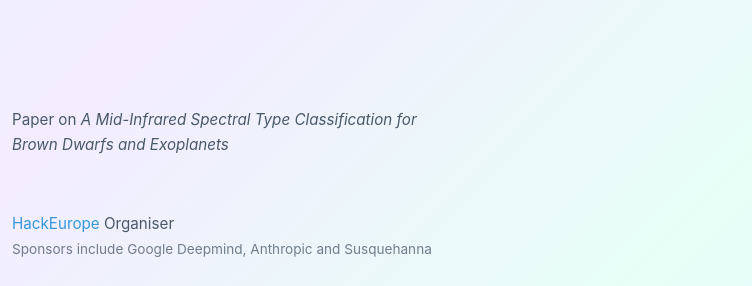
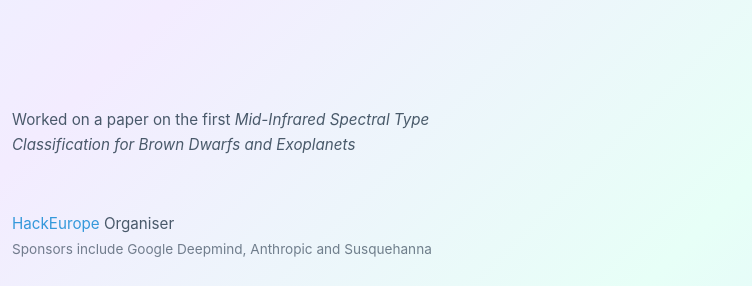
Before and after one commit to mariofabelo/personal-website, a website: page index.html in a window 1280 px wide. Shown: the part 812-1098 px from the top of the page, 528-1280 px from the left. Drawn offline with Linux system fonts and the light colour scheme.

Commit message:
Astrophysics paper in preparation

```diff
--- a/index.html
+++ b/index.html
@@ -85,7 +85,7 @@
                     <div class="entry-logo">
                         <img src="trinity college dublin logo.png" alt="Trinity College Dublin">
                     </div>
-                    <div class="entry-body">Paper on <i>A Mid-Infrared Spectral Type Classification for Brown Dwarfs and Exoplanets</i></div>
+                    <div class="entry-body">Worked on a paper on the first <i> Mid-Infrared Spectral Type Classification for Brown Dwarfs and Exoplanets</i></div>
                 </article>
 
                 <article class="timeline-entry">
```
